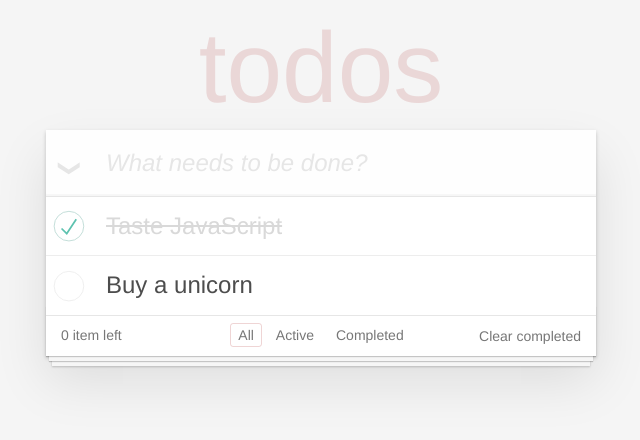
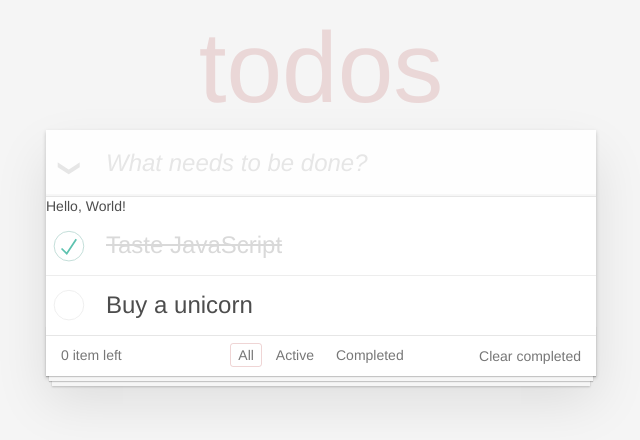
Before and after one commit to WomenWhoCodeCincy/2018-july-react-intro, a React (Create React App) app: page / in a window 1280 px wide. Shown: the top 440 px of the page, without its empty margins (319-959 px from the left). Built offline with nearby package versions, Linux system fonts and the light colour scheme.

Commit message:
Step 3 - Part 2 - Using the component

```diff
--- a/src/App.js
+++ b/src/App.js
@@ -1,4 +1,6 @@
 import React, { Component } from 'react';
+
+import Todos from './Todos';
 
 class App extends Component {
   render() {
@@ -14,6 +16,7 @@ class App extends Component {
           <input id="toggle-all" className="toggle-all" type="checkbox" />
           <label htmlFor="toggle-all">Mark all as complete</label>
 
+          <Todos />
           <ul className="todo-list">
             {/* These are here just to show the structure of the list items */}
             {/* List items should get the class `editing` when editing and `completed` when marked as completed */}
```
